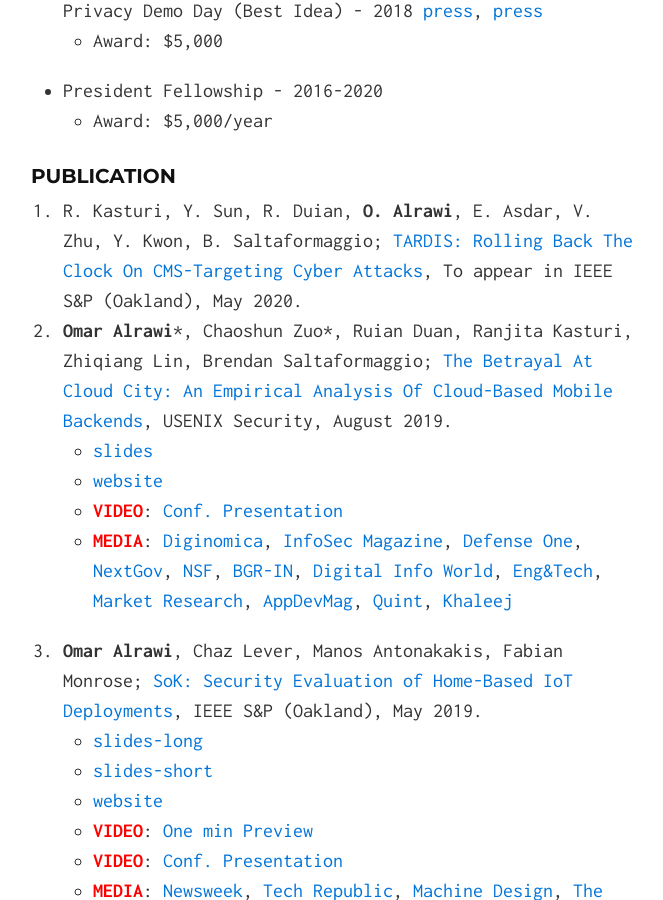
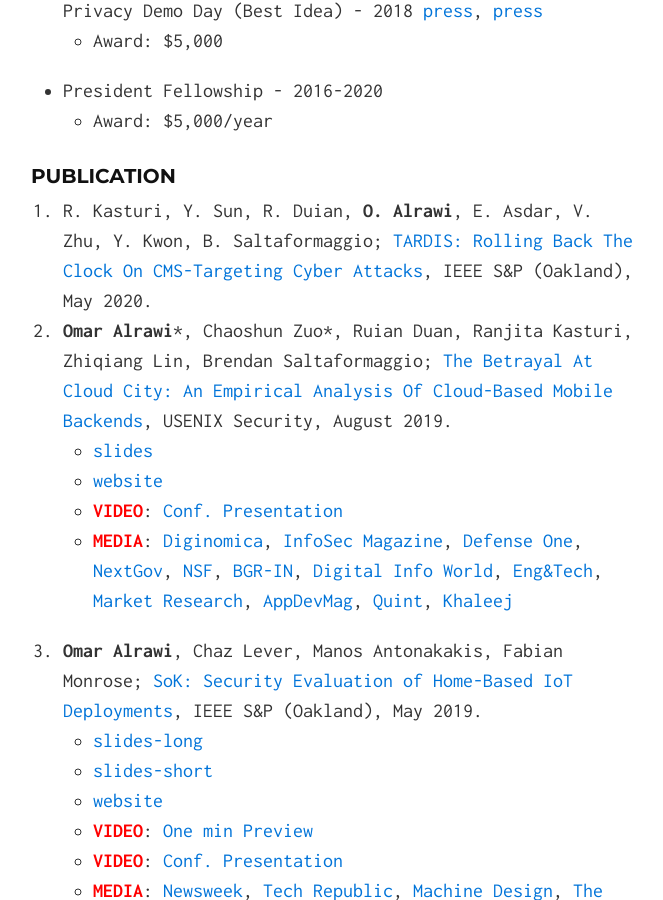
Before and after one commit to alrawi/alrawi.github.io, a Jekyll site: the page built from index.md, in a window 1280 px wide and 900 px high, scrolled down 1044 px. Shown: the whole window, without its empty margins (307-970 px from the left). Built offline with Jekyll 4.4.1, drawn with Linux system fonts in a browser that asks for light colours.

Commit message:
Update index.md

```diff
--- a/index.md
+++ b/index.md
@@ -26,7 +26,7 @@ Additionally, I am investigating malware threats affecting IoT, mobile apps, and
   * Award: $5,000/year
 
 ### Publication
-1. R. Kasturi, Y. Sun, R. Duian, __O. Alrawi__, E. Asdar, V. Zhu, Y. Kwon, B. Saltaformaggio; [TARDIS: Rolling Back The Clock On CMS-Targeting Cyber Attacks](/static/papers/kasturi_tardis_sp20.pdf), To appear in IEEE S&P (Oakland), May 2020.
+1. R. Kasturi, Y. Sun, R. Duian, __O. Alrawi__, E. Asdar, V. Zhu, Y. Kwon, B. Saltaformaggio; [TARDIS: Rolling Back The Clock On CMS-Targeting Cyber Attacks](/static/papers/kasturi_tardis_sp20.pdf), IEEE S&P (Oakland), May 2020.
 1. __Omar Alrawi__{::nomarkdown}*{:/}, Chaoshun Zuo{::nomarkdown}*{:/}, Ruian Duan, Ranjita Kasturi, Zhiqiang Lin, Brendan Saltaformaggio; [The Betrayal At Cloud City: An Empirical Analysis Of Cloud-Based Mobile Backends](/static/papers/alrawi_cloudcity_sec19.pdf), USENIX Security, August 2019.
   * [slides](/static/slides/USESEC_cloudcity_aug_19.pdf)
   * [website](https://mobilebackend.vet)
```
